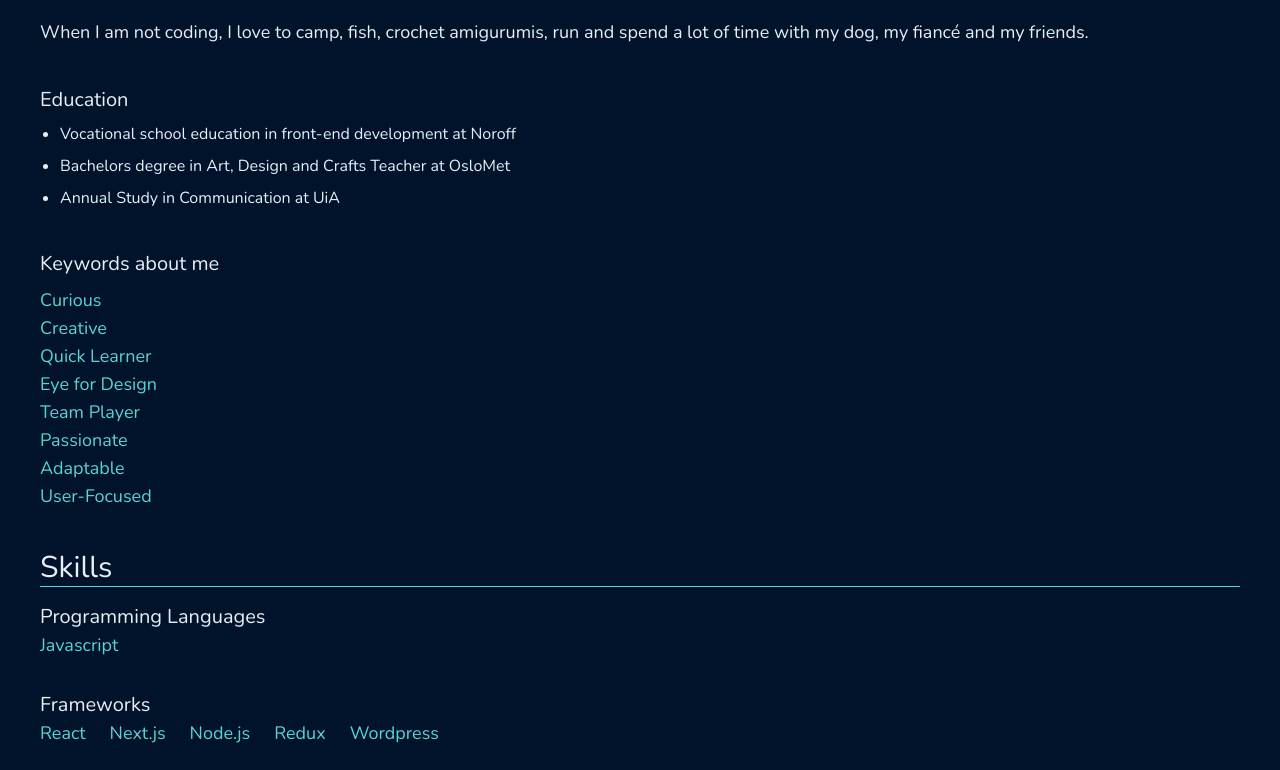
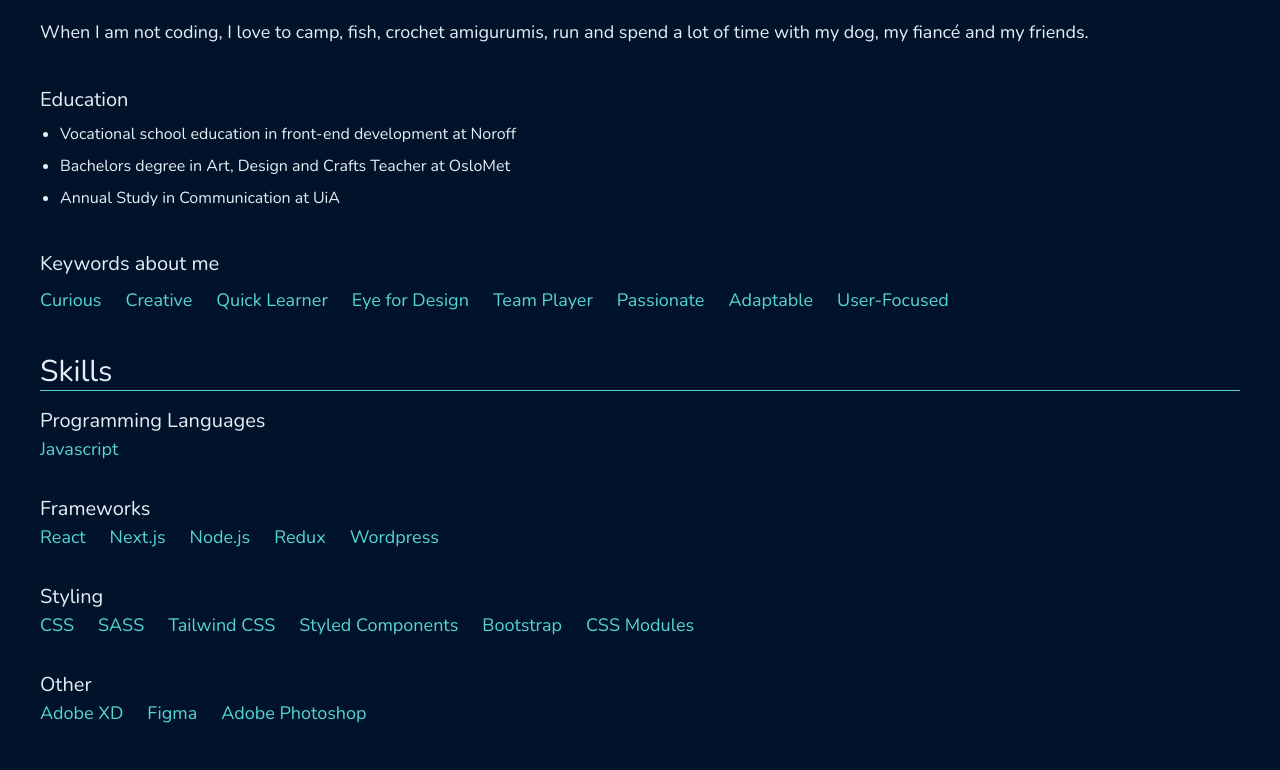
Before and after one commit to maleneivy/portfolio, a Next.js app: page / in a window 1280 px wide. Shown: the part 786-1556 px from the top of the page. Built offline with nearby package versions, Linux system fonts and the light colour scheme.

Commit message:
Added styles to keyword section

```diff
--- a/src/components/PersonInfo.jsx
+++ b/src/components/PersonInfo.jsx
@@ -22,11 +22,13 @@ const PersonInfo = () => {
           ))}
         </ul>
         <h4 className="mb-2 mt-6 sm:mt-10">Keywords about me</h4>
-        {personInfo.about.keywords.map((keyword, index) => (
-          <p key={index} className="text-blueGreen-200">
-            {keyword}
-          </p>
-        ))}
+        <div className="flex flex-wrap gap-6">
+          {personInfo.about.keywords.map((keyword, index) => (
+            <p key={index} className="text-blueGreen-200">
+              {keyword}
+            </p>
+          ))}
+        </div>
       </div>
       <div className="sm:mt-15 mt-10">
         <h2 id="skills">Skills</h2>
```
